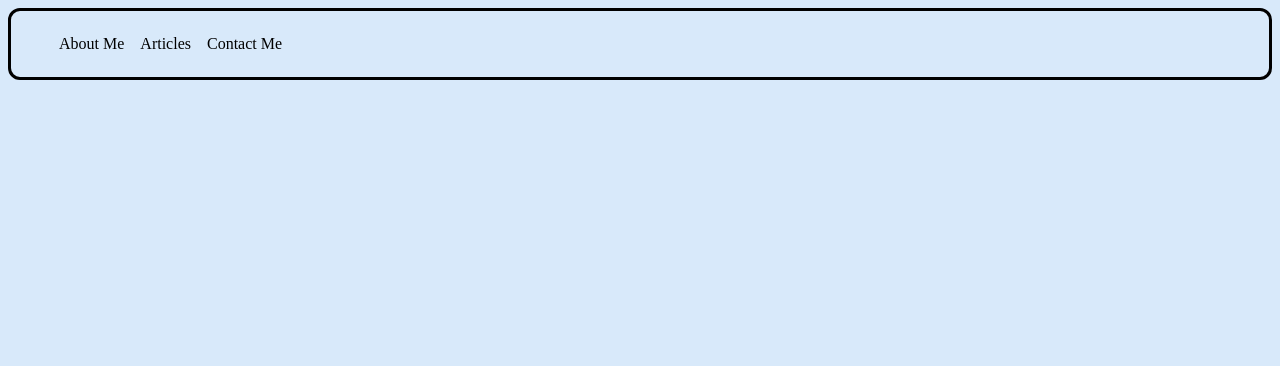
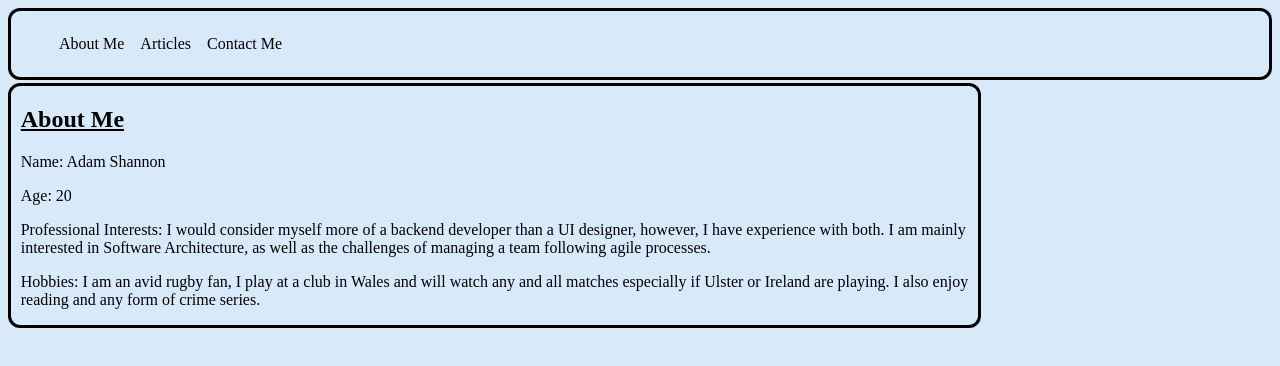
Before and after one commit to adam08shannon/adam08shannon.github.io, a plain HTML site: page index.html in a window 1280 px wide. Drawn offline with Linux system fonts and the light colour scheme.

Commit message:
Added about me

```diff
--- a/index.html
+++ b/index.html
@@ -33,6 +33,20 @@
             display: block;
             padding: 8px;
         }
+
+        section > div{
+            padding-left: 1%;
+            border: solid;
+            border-radius: 12px;
+        }
+
+        h2{
+            text-decoration: underline;
+        }
+
+        .main-info{
+            grid-column: 1 / 4;
+        }
     </style>
 </head>
 <body class="grid-container">
@@ -43,5 +57,22 @@
             <li>Contact Me</li>
         </ul>
     </section>
+
+    <section class="main-info">
+        <div class="about-me">
+            <h2>About Me</h2>
+            <p>Name: Adam Shannon</p>
+            <p>Age: 20</p>
+            <p>
+                Professional Interests: I would consider myself more of a backend developer than a UI designer,
+                however, I have experience with both. I am mainly interested in Software Architecture, as well
+                as the challenges of managing a team following agile processes.
+            </p>
+            <p>
+                Hobbies: I am an avid rugby fan, I play at a club in Wales and will watch any and all matches
+                especially if Ulster or Ireland are playing. I also enjoy reading and any form of crime series.
+            </p>
+        </div>
+    </section>
 </body>
 </html>
```
